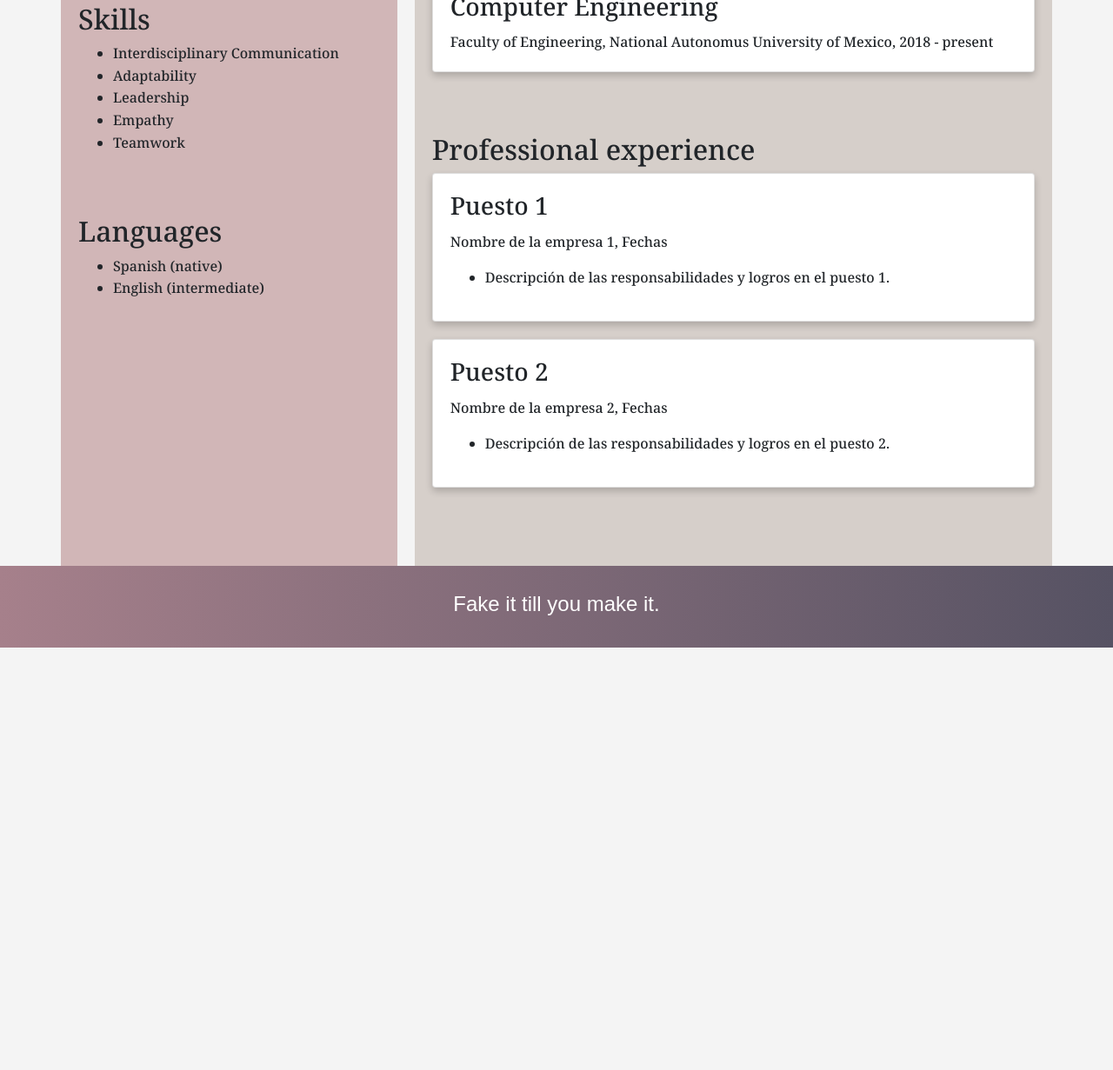
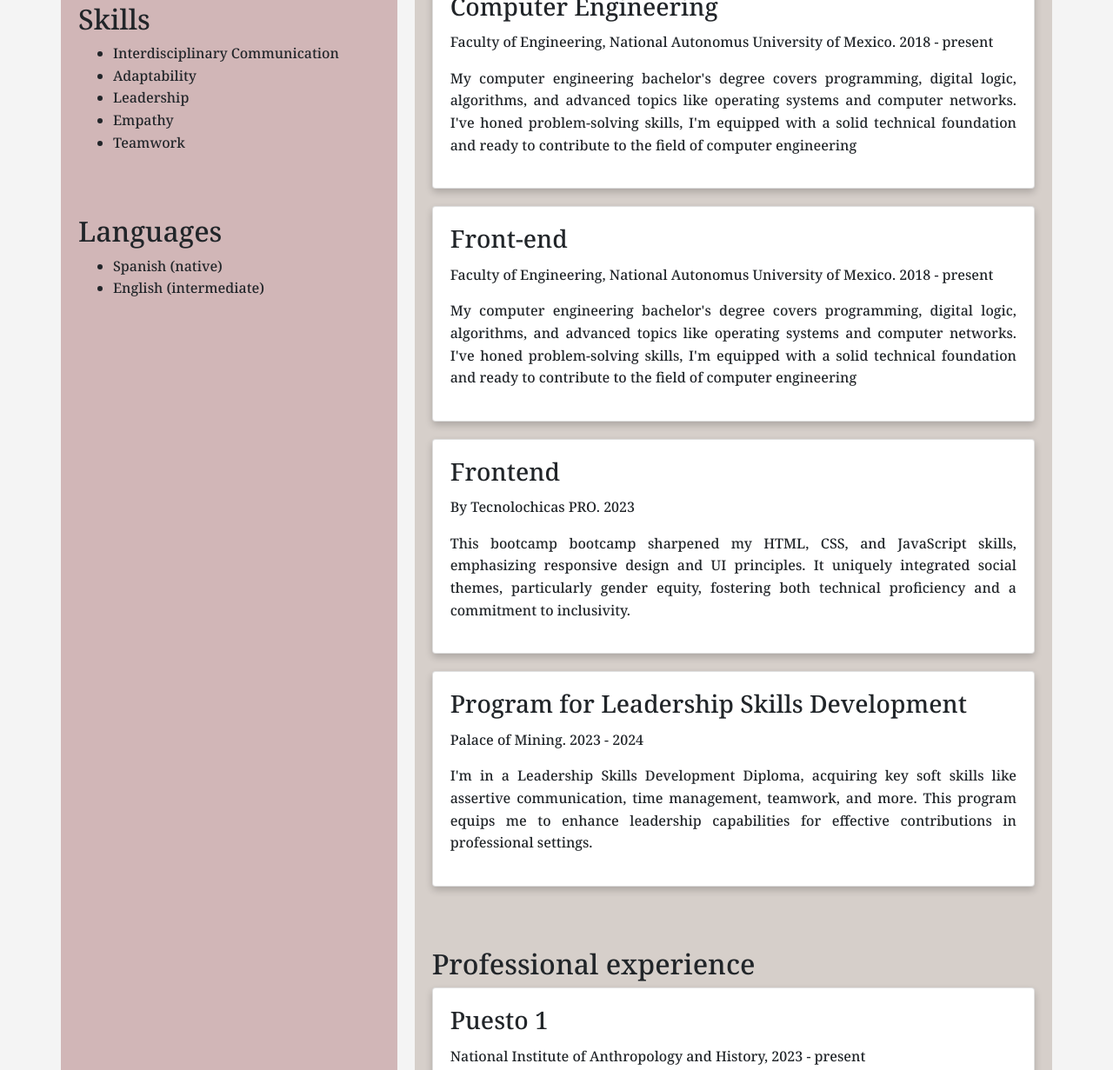
Before and after one commit to DairaA-AlvarezSolano/AlvarezSolano, a plain HTML site: page CV.html in a window 1280 px wide. Shown: the part 868-2099 px from the top of the page at 87% size. Before the commit the page ends 1613 px from the top, so only its background shows below. Drawn offline with nearby package versions, Linux system fonts and the light colour scheme.

Commit message:
Update CV.html

```diff
--- a/CV.html
+++ b/CV.html
@@ -133,7 +133,40 @@
                     <div class="card">
                         <div class="card-body">
                             <h3 class="card-title">Computer Engineering</h3>
-                            <p class="card-text">Faculty of Engineering, National Autonomus University of Mexico, 2018 - present</p>
+                            <p class="card-text">Faculty of Engineering, National Autonomus University of Mexico. 2018 - present</p>
+                            <p>
+                                My computer engineering bachelor's degree covers programming, digital logic, algorithms, and advanced topics like operating systems and computer networks. I've honed problem-solving skills, I'm equipped with a solid technical foundation and ready to contribute to the field of computer engineering
+                            </p>
+                        </div>
+                    </div>
+
+                    <div class="card">
+                        <div class="card-body">
+                            <h3 class="card-title">Front-end </h3>
+                            <p class="card-text">Faculty of Engineering, National Autonomus University of Mexico. 2018 - present</p>
+                            <p>
+                                My computer engineering bachelor's degree covers programming, digital logic, algorithms, and advanced topics like operating systems and computer networks. I've honed problem-solving skills, I'm equipped with a solid technical foundation and ready to contribute to the field of computer engineering
+                            </p>
+                        </div>
+                    </div>
+
+                    <div class="card">
+                        <div class="card-body">
+                            <h3 class="card-title">Frontend</h3>
+                            <p class="card-text">By Tecnolochicas PRO. 2023</p>
+                            <p>
+                                This bootcamp bootcamp sharpened my HTML, CSS, and JavaScript skills, emphasizing responsive design and UI principles. It uniquely integrated social themes, particularly gender equity, fostering both technical proficiency and a commitment to inclusivity.
+                            </p>
+                        </div>
+                    </div>
+
+                    <div class="card">
+                        <div class="card-body">
+                            <h3 class="card-title">Program for Leadership Skills Development</h3>
+                            <p class="card-text">Palace of Mining. 2023 - 2024</p>
+                            <p>
+                                I'm in a Leadership Skills Development Diploma, acquiring key soft skills like assertive communication, time management, teamwork, and more. This program equips me to enhance leadership capabilities for effective contributions in professional settings.
+                            </p>
                         </div>
                     </div>
                     <!-- Repite el div anterior para cada título o formación académica -->
@@ -144,18 +177,20 @@
                     <div class="card">
                         <div class="card-body">
                             <h3 class="card-title">Puesto 1</h3>
-                            <p class="card-text">Nombre de la empresa 1, Fechas</p>
+                            <p class="card-text">National Institute of Anthropology and History, 2023 - present </p>
                             <ul>
-                                <li>Descripción de las responsabilidades y logros en el puesto 1.</li>
+                                <li>At the National Museum of Cultures, I provide technical support, configure access points, edit audiovisual material for exhibits, and develop web pages for specific areas. </li>
+                                   <li> My role enhances the museum experience and ensures the proper functioning of technologies used in cultural outreach.</li>
                             </ul>
                         </div>
                     </div>
                     <div class="card">
                         <div class="card-body">
-                            <h3 class="card-title">Puesto 2</h3>
-                            <p class="card-text">Nombre de la empresa 2, Fechas</p>
+                            <h3 class="card-title">Education Support with Technical Guidance</h3>
+                            <p class="card-text">2019</p>
                             <ul>
-                                <li>Descripción de las responsabilidades y logros en el puesto 2.</li>
+                                <li>I aided elementary school education by supporting teachers with technical assistance and mentoring students. </li>
+                                   <li> This enhanced my ability to communicate technical concepts, positively contributing to the secondary education environment.</li>
                             </ul>
                         </div>
                     </div>
@@ -168,7 +203,7 @@
     </div>
 
     <footer class="seccion-oscura d-flex flex-column align-items-center justify-content-center">
-        <p class="footer-texto text-center">Fake it till you make it.</p>
+        <p class="footer-texto text-center">Fostering innovation and collaboration, prepared to thrive in dynamic environments.</p>
     </footer>
 
 
```
